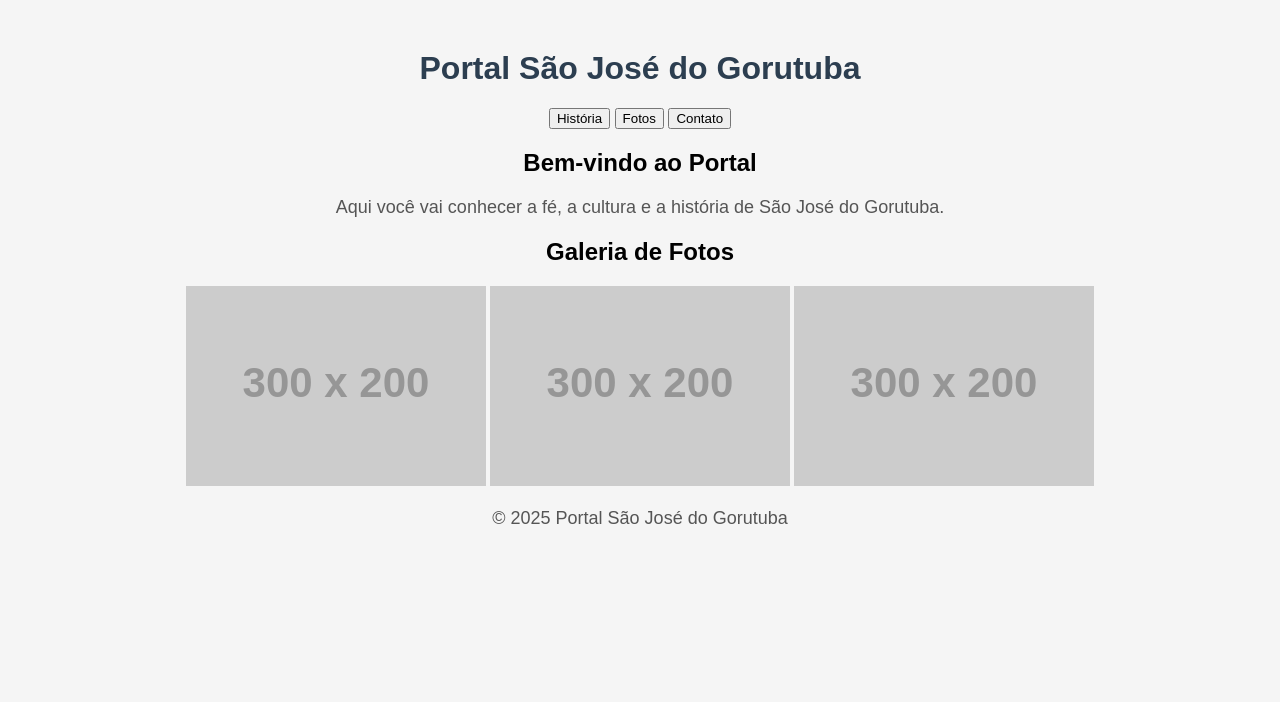
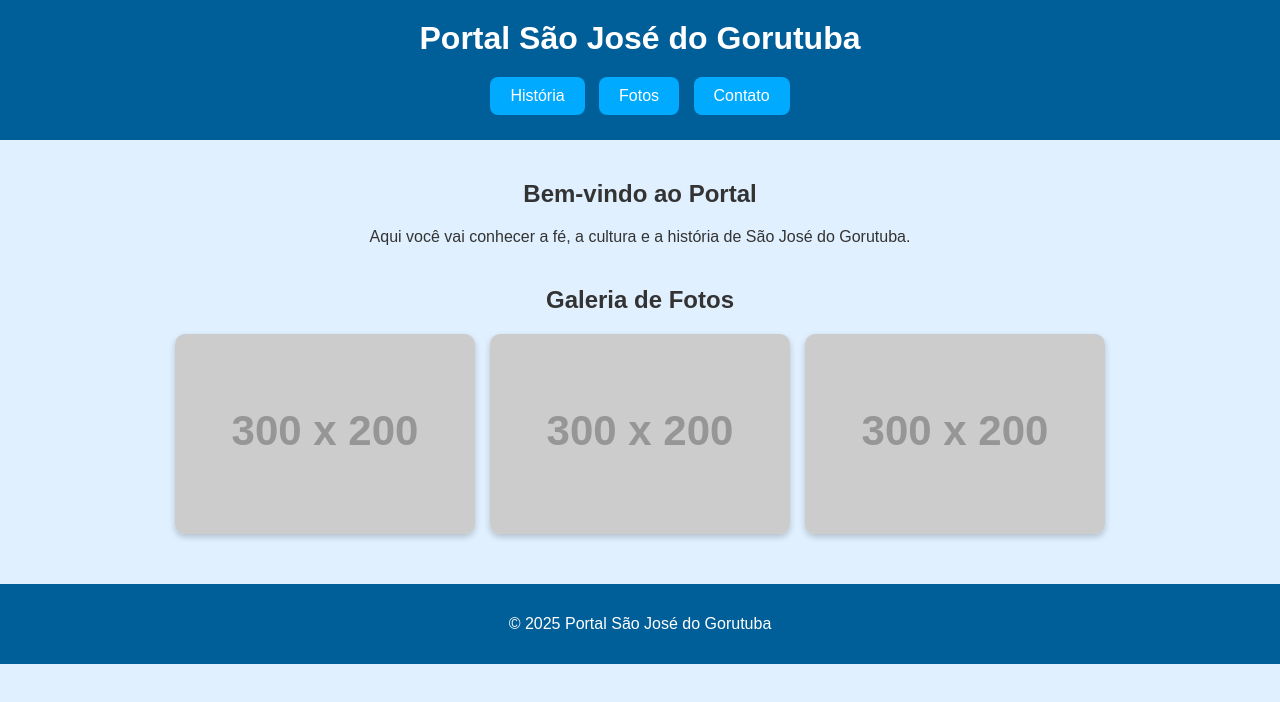
Before and after one commit to portal-saojose2025/portal-saojose, a plain HTML site: page index.html in a window 1280 px wide. Drawn offline with Linux system fonts and the light colour scheme; placeholder pictures from the web are drawn by us.

Commit message:
Update style.css

```diff
--- a/style.css
+++ b/style.css
@@ -1,18 +1,76 @@
-/* Estilos básicos para o site */
+/* Estilos gerais */
 body {
   font-family: Arial, sans-serif;
-  background-color: #f5f5f5;
+  background-color: #e0f0ff; /* fundo azul claro */
   margin: 0;
   padding: 0;
+  color: #333;
+}
+
+/* Cabeçalho */
+header {
+  background-color: #005f99;
+  color: white;
+  text-align: center;
+  padding: 20px;
+}
+
+header h1 {
+  margin: 0;
+}
+
+nav {
+  margin-top: 15px;
+}
+
+button {
+  background-color: #00aaff;
+  color: white;
+  border: none;
+  padding: 10px 20px;
+  margin: 5px;
+  border-radius: 8px;
+  cursor: pointer;
+  font-size: 16px;
+}
+
+button:hover {
+  background-color: #004d73;
+}
+
+/* Conteúdo */
+main {
+  padding: 20px;
   text-align: center;
 }
 
-h1 {
-  color: #2c3e50;
-  margin-top: 50px;
+.intro {
+  margin-bottom: 40px;
 }
 
-p {
-  color: #555;
-  font-size: 18px;
+/* Galeria */
+.galeria h2 {
+  margin-bottom: 20px;
 }
+
+.fotos {
+  display: flex;
+  justify-content: center;
+  gap: 15px;
+  flex-wrap: wrap;
+}
+
+.fotos img {
+  border-radius: 10px;
+  box-shadow: 0px 3px 6px rgba(0,0,0,0.2);
+  width: 300px;
+}
+
+/* Rodapé */
+footer {
+  background-color: #005f99;
+  color: white;
+  text-align: center;
+  padding: 15px;
+  margin-top: 30px;
+}
```
